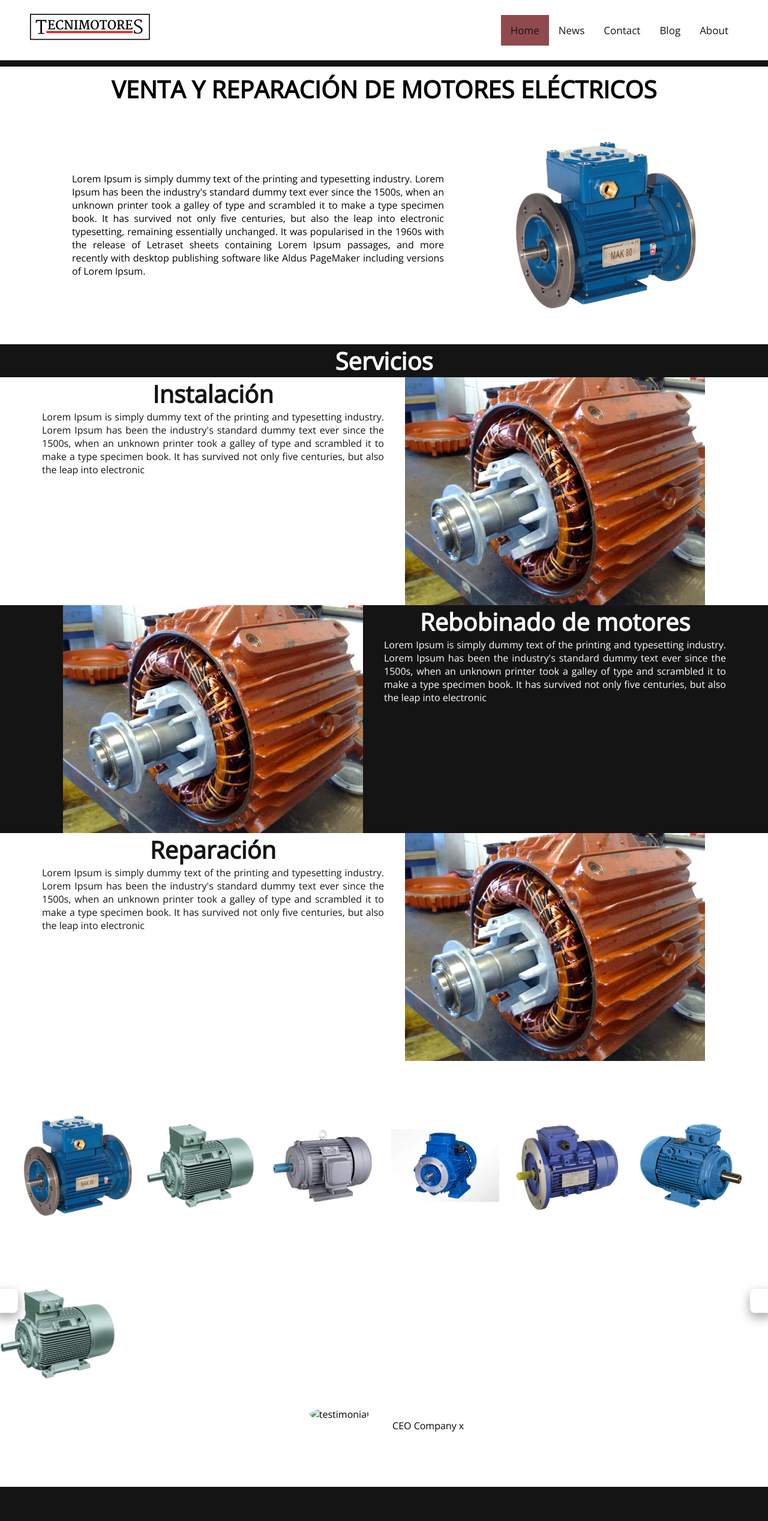
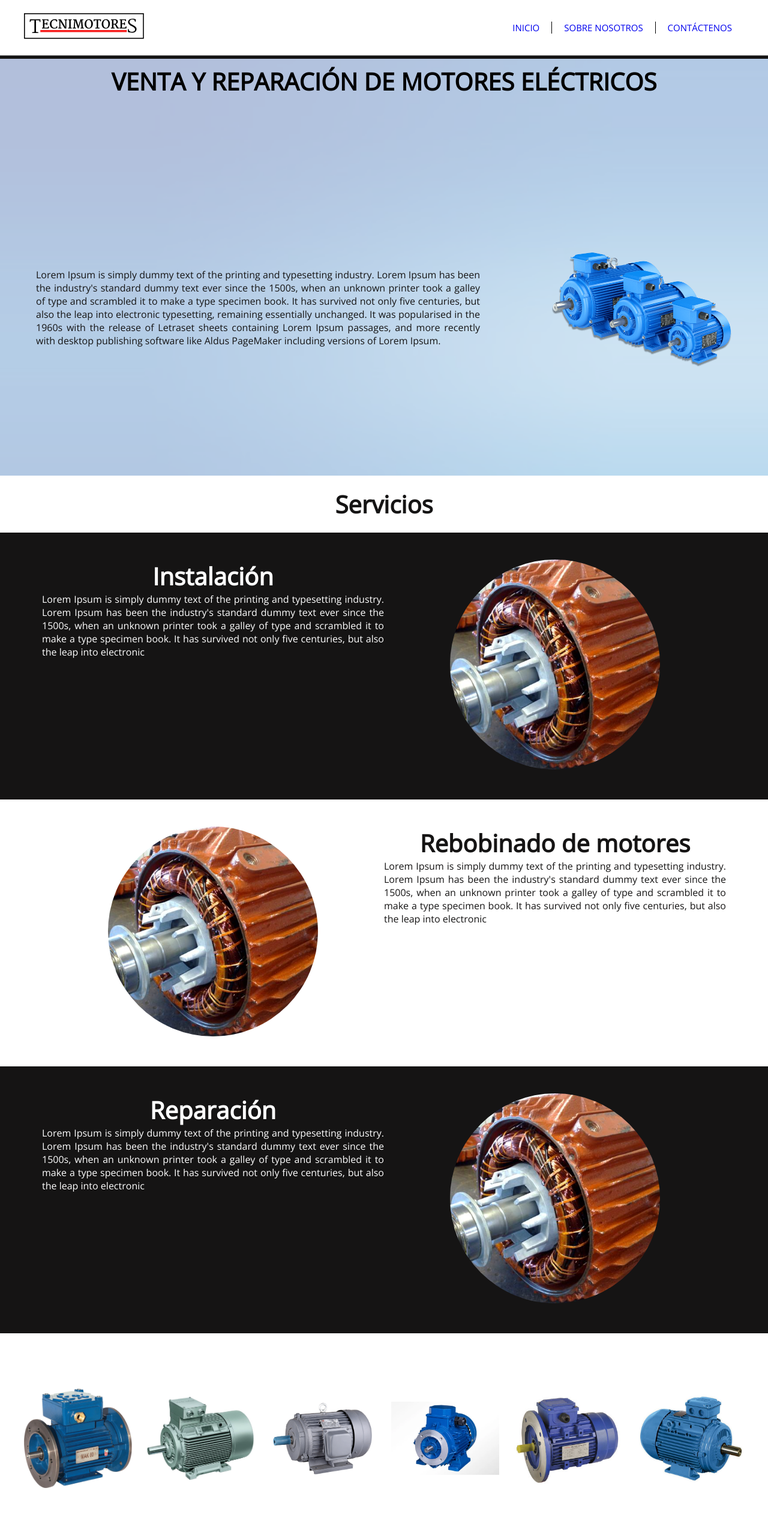
Before and after one commit to SebasGrammar/tecnimotores, a plain HTML site: page index.html in a window 1280 px wide. Shown: the top 2536 px of the page at 60% size. Drawn offline with nearby package versions, Linux system fonts and the light colour scheme.

Commit message:
restructuring

```diff
--- a/index.html
+++ b/index.html
@@ -10,7 +10,7 @@
 
 <body>
 
-    <!-- <header>
+    <header>
 
         <div class="corporate-information">
 
@@ -26,13 +26,9 @@
         </nav>
 
 
-        <div class="background">
+    </header>
 
-        </div>
-
-    </header> -->
-
-    <header class="topnav" id="myTopnav">
+    <!-- <header class="topnav" id="myTopnav">
         <a href="#home"><img class="logo" src="./images/pictures/logo.svg"></a>
         <div class="navlist" id="navlist">
             <a class="cursor0" href="#home">&nbsp</a>
@@ -42,11 +38,10 @@
             <a class="navoption" href="#about">Blog</a>
             <a class="navoption" href="#about">About</a>
             <a href="javascript:void(0);" class="icon" id="hamburger">
-                <!-- <i class="fa fa-bars"></i> -->
                 <img src="./images/icons/hamburger.svg" alt="">
             </a>
         </div>
-    </header>
+    </header> -->
 
     <!-- <div class="container">
         <div class="row">
@@ -95,7 +90,7 @@
 
             <div class="text">
                 <!-- <h2>VENTA Y REPARACIÓN DE MOTORES ELÉCTRICOS</h2> -->
-                <p style="text-align: justify">Lorem Ipsum is simply dummy text of the printing and typesetting
+                <p class="test">Lorem Ipsum is simply dummy text of the printing and typesetting
                     industry.
                     Lorem Ipsum has been the
                     industry's standard dummy text ever since the 1500s, when an unknown printer took a galley of type
@@ -108,8 +103,15 @@
                     Letraset sheets containing Lorem Ipsum passages, and more recently with desktop publishing software
                     like
                     Aldus PageMaker including versions of Lorem Ipsum.</p>
+
+                    <div class="decor">
+
+                    </div>
             </div>
-            <img src="./images/pictures/motors/1.png" alt="" class="transparent">
+            <!-- <img src="./images/pictures/motors/1.png" alt="" class="transparent"> -->
+            <img src="./images/pictures/328.png" alt="" class="transparent">
+
+            <img src="./images/pictures/unnamed.jpg" alt="" class="top">
         </div>
 
         <!-- <img src="./images/pictures/pattern.jpg" alt="" class="top"> -->
@@ -130,8 +132,7 @@
         <!-- <img src="./images/pictures/texture.jpg" alt="" class="cover"> -->
 
         <!-- <img src="./images/pictures/covers/cover.jpg" alt="" class="cover"> -->
-        <h3 class="big" style="color: #FFF">Servicios</h3>
-
+        <h3 class="big" style="padding: 20px; color: #151414; background: #FFF">Servicios</h3>
         <!-- <div class="service">
             <div class="context">
                 <h3>Instalación</h3>
@@ -177,7 +178,7 @@
             </div>
 
             <div class="picture">
-                <img src="./images/pictures/rewind.jpg" alt="">
+                <img src="./images/pictures/rewind.jpg" alt="" class="service__picture">
             </div>
 
         </div>
@@ -195,7 +196,7 @@
             </div>
 
             <div class="picture">
-                <img src="./images/pictures/rewind.jpg" alt="">
+                <img src="./images/pictures/rewind.jpg" alt="" class="service__picture">
 
             </div>
 
@@ -214,7 +215,7 @@
             </div>
 
             <div class="picture">
-                <img src="./images/pictures/rewind.jpg" alt="">
+                <img src="./images/pictures/rewind.jpg" alt="" class="service__picture">
             </div>
         </div>
 
@@ -252,30 +253,21 @@
                         <span> > </span>
                     </div>
                     <div class="slide slide1 showing">
-                        <img src="./images/pictures/motors/2.jpg" alt="" class="placeholder">
-                        <div class="slide-testimonial">
-                            <div class="slide-img"><img alt="testimonial" src="./images/testimonial1.jpg"></div>
-                            <div class="slide-person">
-                                <p>Jane Doe</p>
-                                <p>CEO Company x</p>
-                            </div>
+                        <div class="card">
+                            <img src="./images/pictures/motors/2.jpg" alt="Denim Jeans" style="width:100%">
+                            <h1>Motoreductores</h1>
+                            <p class="price">$19.99</p>
+                            <p>Especificaciones</p>
+                            <!-- <p><button>Add to Cart</button></p> -->
                         </div>
                     </div>
                     <div class="slide slide2">
-                        <!-- <div class="slide-text">aaaaa</div>
-                        <div class="slide-testimonial">
-                            <div class="slide-img"><img alt="testimonial" src="./images/testimonial1.jpg"></div>
-                            <div class="slide-person">
-                                <p>Jane Doe</p>
-                                <p>CEO Company x</p>
-                            </div>
-                        </div> -->
                         <div class="card">
                             <img src="./images/pictures/motors/2.jpg" alt="Denim Jeans" style="width:100%">
-                            <h1>Tailored Jeans</h1>
+                            <h1>Bombas eléctrica</h1>
                             <p class="price">$19.99</p>
-                            <p>Some text about the jeans..</p>
-                            <p><button>Add to Cart</button></p>
+                            <p>Especificaciones</p>
+                            <!-- <p><button>Add to Cart</button></p> -->
                         </div>
                     </div>
                 </div>
@@ -351,9 +343,7 @@
         </div>
     </footer>
 
-    <script src="https://ajax.googleapis.com/ajax/libs/jquery/3.5.1/jquery.min.js"></script>
     <script src="main.js"></script>
-
 </body>
 
 </html>
--- a/style.css
+++ b/style.css
@@ -1,6 +1,5 @@
 @import url('https://fonts.googleapis.com/css2?family=Open+Sans&display=swap');
 @import url('https://fonts.googleapis.com/css2?family=Roboto+Slab&display=swap');
-
 :root {
     --general-padding: 60px;
 }
@@ -14,7 +13,6 @@
 body {
     /* background: #CBC3BE; */
     font-family: 'Open Sans', sans-serif;
-
 }
 
 /* */
@@ -54,39 +52,50 @@ header {
 .welcome {
     position: relative;
 
+    height: calc(100vh - 100px);
+
     text-align: center;
+    background: ;
+
+
+}
+
+.test {
+    background: ;
+    color: #151414 !important;
+    text-align: justify;
 }
 
 .welcome-information {
-
+    display: flex;
+    justify-content: center;
+    align-items: center;
+    height: 100%;
+    /* padding: var(--general-padding); */
 }
 
-.welcome-information {
-
-    display: flex;
-    justify-content: center;
-
-    align-items: center;
-
-    height: 100%;
-    /* background: orange; */
-    padding: var(--general-padding);
-}
-
-.welcome-information > * {
+.welcome-information>* {
     margin: 0 60px;
 }
 
 .welcome .text {
+    position: relative;
+}
 
+.decor {
+    /* position: absolute;
+    top: 0;
+    left: -500px;
+    width: 1500px;
+    height: 100%;
+    background: #447AAB;
+    overflow-x: hidden; */
 }
 
 .banner {
     width: 100%;
-    height: 10px;
-
+    height: 5px;
     margin-bottom: 10px;
-
     background: #151414;
 }
 
@@ -104,19 +113,18 @@ header {
 
 .transparent {
     width: 300px;
-
+    background: ;
+    z-index: 2;
     /* margin-left: 200px; */
 }
 
 .top {
     position: absolute;
-    left: 0;
+    left: ;
     top: 0;
-    width: 50%;
-    opacity: 0.7;
-
-    object-fit: ;
-
+    width: 100%;
+    opacity: 0.3;
+    object-fit: cover;
     z-index: -1;
 }
 
@@ -134,7 +142,7 @@ header {
 
 .navbar {
     /* flex: 1; */
-    width: 50%;
+    /* width: 50%; */
 }
 
 .navbar ul {
@@ -144,9 +152,12 @@ header {
 }
 
 .navbar ul li {
-    display: flex;
+    /* display: flex;
     justify-content: center;
-    flex: 1;
+    flex: 1; */
+    padding: 0 20px;
+    display: grid;
+    grid-template-columns: 3(repeat, 1fr);
     list-style: none;
     border-left: 1px solid black;
 }
@@ -168,25 +179,33 @@ header {
     /* height: 350px; */
     /* background: #FFF; */
     /* background: lightblue; */
-
     background: #151414;
-
     text-align: center;
-
 }
 
 .service {
     display: flex;
     /* align-items: center;
     text-align: center; */
-    padding: 0 70px;
+    padding: 45px 70px;
 
-    color: #FFF;
+    /* background: #151414;
+    color: #FFF; */
+
+    background: #FFF;
+    color: #151414;
+    /* color: #FFF; */
 }
 
 .service:nth-child(odd) {
-    background: #FFF;
-    color: #151414;;
+    /* background: #FFF;
+    color: #151414; */
+
+    /* background: #FFF;
+    color: #151414; */
+
+    background: #151414;
+    color: #FFF;
 }
 
 .service:nth-child(even) {
@@ -200,26 +219,31 @@ header {
 }
 
 .service img {
-    width: 350px
+    /* width: 50px; */
+
+    /* border-radius: 50%; */
+}
+
+.service__picture {
+    width: 20px;
 }
 
 .context {
     flex: 1;
-
     text-align: justify;
 }
 
 .picture {
-
     flex: 1;
-
 }
 
 .picture img {
-    width: 500px;
-    height: 100%;
+    width: 350px;
+    height: 350px;
 
     object-fit: cover;
+
+    border-radius: 50%;
 }
 
 .overlay {
@@ -266,13 +290,9 @@ header {
 /** FOOTER **/
 
 .footer {
-
     padding: var(--general-padding);
-
     background: #151414;
     color: #FFF;
-
-
 }
 
 .footer-container {
@@ -280,7 +300,6 @@ header {
     justify-content: space-between; */
     display: grid;
     grid-template-columns: repeat(3, 1fr);
-
     /* padding: var(--general-padding); */
 }
 
@@ -292,9 +311,7 @@ header {
 .footer-separator {
     width: 100%;
     height: 1px;
-
     margin: 10px 0;
-
     background: red;
 }
 
@@ -335,22 +352,32 @@ header {
     padding: 5px 10px 0 0;
 }
 
-/*************/ /**********************/ /* CODE NOT MINE */
+/*************/
+
+/**********************/
+
+/* CODE NOT MINE */
 
 #slider {
     position: relative;
-    height: 300px;
+    display: flex;
+    justify-content: center;
+    align-items: center;
+    height: 400px;
     padding: 0;
     margin: 0;
     margin-top: 30px;
     margin-bottom: 30px;
+    background: ;
 }
 
 .slide {
     /* we position the slide absolutely compared to its parent #slider */
     position: absolute;
-    left: 0px;
-    top: 0px;
+    left: 0;
+    top: 0;
+    display: flex;
+    align-items: center;
     width: 100%;
     height: 100%;
     opacity: 0;
@@ -362,6 +389,7 @@ header {
 }
 
 /* class to show the current slide */
+
 .showing {
     opacity: 1;
     z-index: 2;
@@ -377,6 +405,7 @@ header {
 }
 
 /* create the notch */
+
 .slide-text:after {
     content: '';
     display: block;
@@ -394,18 +423,6 @@ header {
 }
 
 /* align the testimonial in the center */
-.slide-testimonial {
-    margin-top: 20px;
-    display: -webkit-box;
-    display: -ms-flexbox;
-    display: flex;
-    -webkit-box-pack: center;
-    -ms-flex-pack: center;
-    justify-content: center;
-    -webkit-box-align: center;
-    -ms-flex-align: center;
-    align-items: center;
-}
 
 .slide-img {
     margin: 10px;
@@ -427,6 +444,7 @@ header {
 }
 
 /* make the name of the person bold */
+
 .slide-person p:first-of-type {
     color: white;
     font-weight: bold;
@@ -434,11 +452,13 @@ header {
 }
 
 /* make their job title light gray */
+
 .slide-person p:last-of-type {
     color: var(--color-light-gray);
 }
 
 /* position the buttons and make them green */
+
 .slider-button {
     cursor: pointer;
     color: white;
@@ -464,6 +484,7 @@ header {
 }
 
 /*posion the left an right button horizontally */
+
 .button-left {
     position: absolute;
     left: -10px;
@@ -477,9 +498,15 @@ header {
 /** PRODUCT CARD **/
 
 .card {
+
+
+
     box-shadow: 0 4px 8px 0 rgba(0, 0, 0, 0.2);
-    max-width: 300px;
+    max-width: 400px;
+    height: 100%;
+
     margin: auto;
+    padding: 50px;
     text-align: center;
     font-family: arial;
 }
@@ -507,7 +534,7 @@ header {
 
 /****** HEADER *****/
 
-@media screen and (min-width: 1500px) {
+/* @media screen and (min-width: 1500px) {
     header{
         padding-left: 15% !important;
         padding-right: 15% !important;
@@ -525,18 +552,21 @@ header {
 
 
 header{
-    height: 48px;
+    height: ;
     transition: height 2s, padding 2s;
 
 }
 
 .topnav {
+    display: flex;
+    align-items: center;
+
     overflow: hidden;
     background-color: #FFF;
 
     color: #151414;
 
-    padding: 50px;
+    padding: ;
 }
 
 .topnav .navlist{
@@ -544,7 +574,6 @@ header{
 }
 
 .navlist{
-    /*transform: translateX(47px);*/
     transition: transform 5s;
 }
 
@@ -573,7 +602,7 @@ header{
     right: -47px;
     transition: transform 3s;
     top: 0px;
-}
+} */
 
 /* .logo{
     height: 30px;
@@ -583,7 +612,7 @@ header{
     padding-right: 3%;
 } */
 
-.cursor0{
+/* .cursor0{
     cursor: default;
 }
 
@@ -626,4 +655,4 @@ header{
     .topnav.responsive .navlist{
         float: none;
     }
-}
+} */
```
Also changed, not shown: images/images (1).jfif (added), images/images (2) (1).jfif (added), images/images.jfif (added), images/pictures/328.png (added), images/pictures/blueprint-background_87633-223.jpg (added), images/pictures/unnamed.jpg (added). Lines whose indentation alone changed are shown as unchanged.
